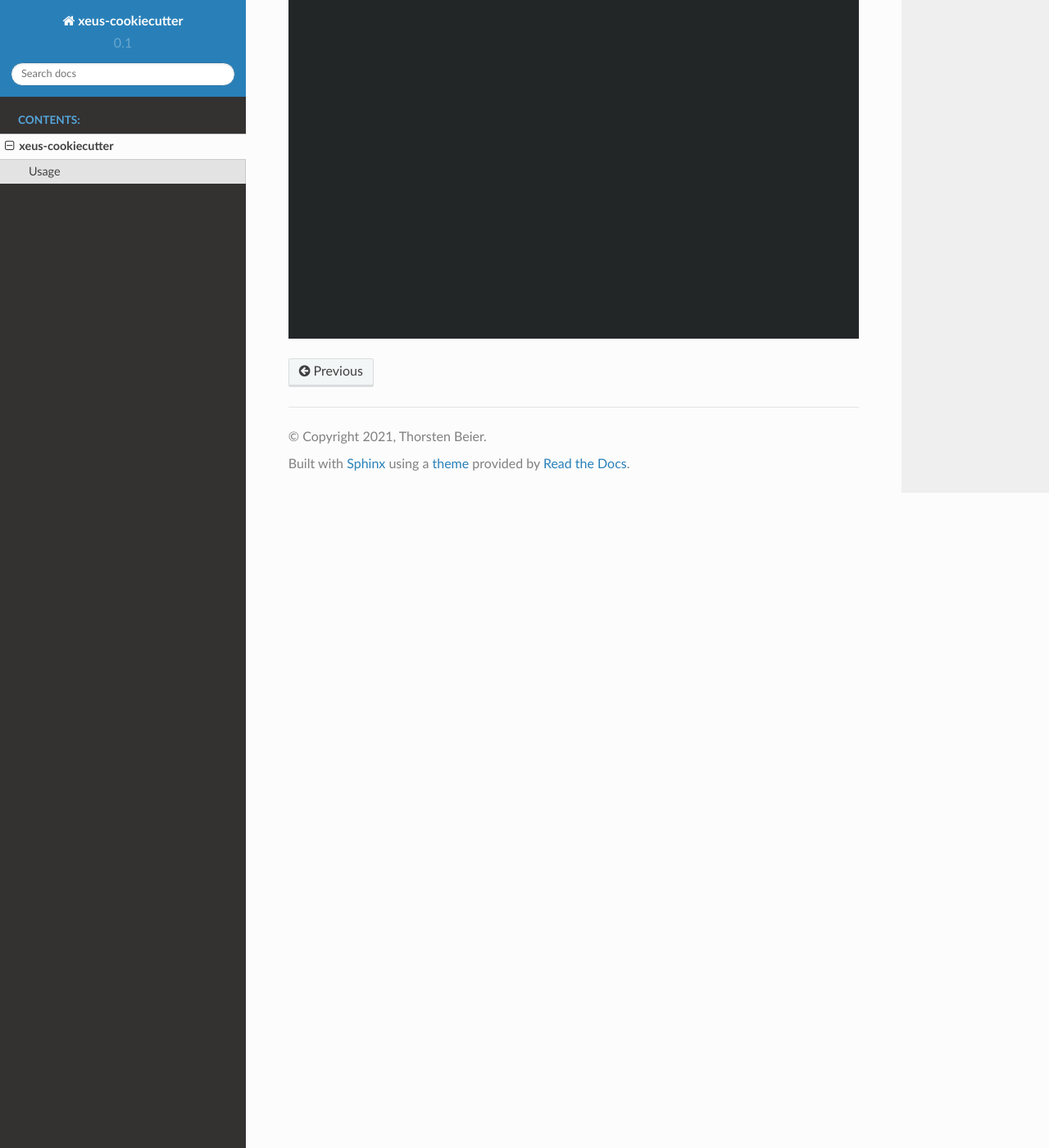
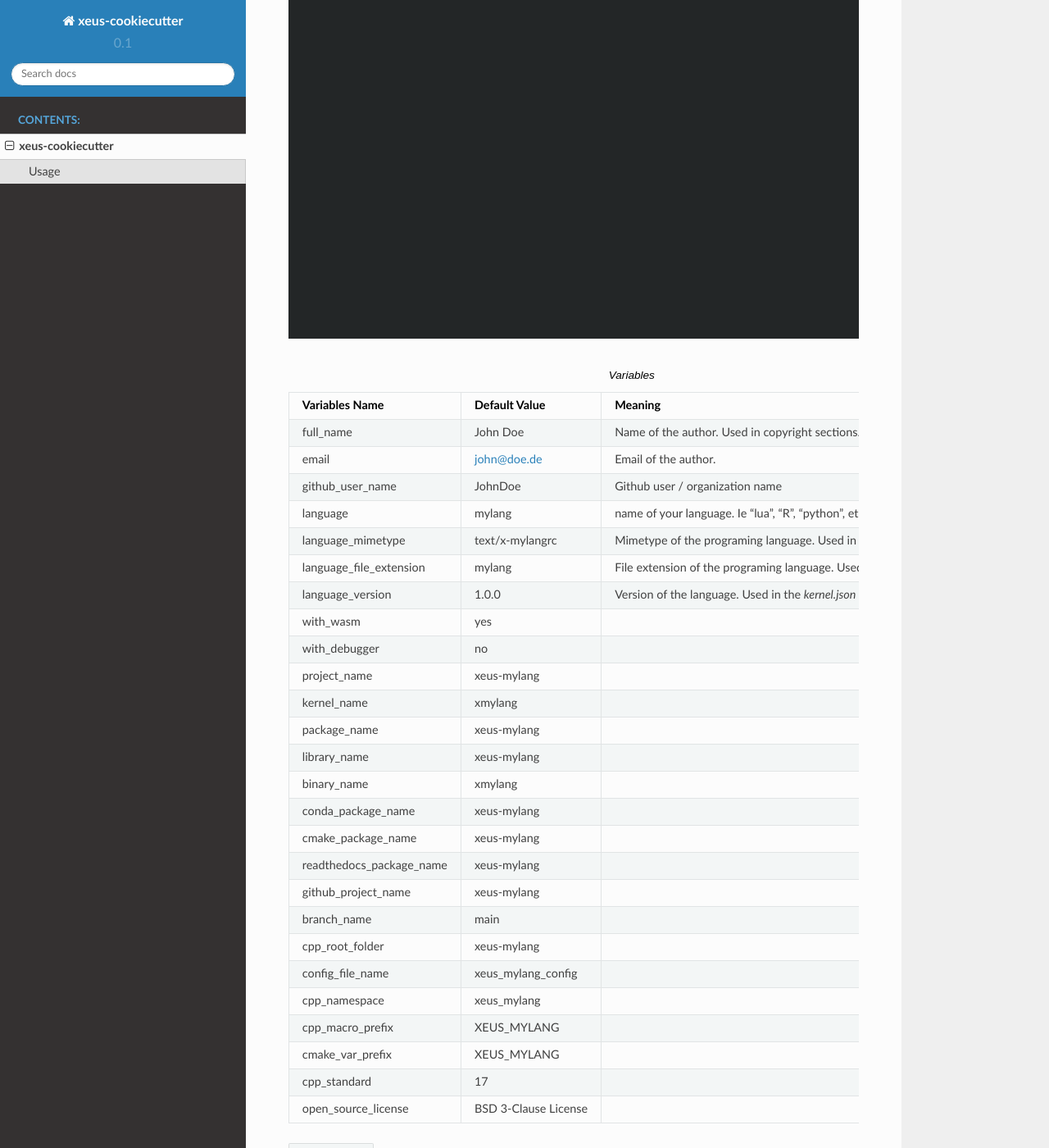
Before and after one commit to jupyter-xeus/xeus-cookiecutter, a Sphinx documentation site: the page built from docs/readme.rst, in a window 1280 px wide and 1400 px high, scrolled down 908 px. Shown: the whole window at 82% size. Built offline with Sphinx 7.4.7 and the Read the Docs theme 2.0.0, drawn with Linux system fonts in a browser that asks for light colours.

Commit message:
creating documentation

```diff
--- a/docs/readme.rst
+++ b/docs/readme.rst
@@ -26,3 +26,117 @@ Usage
 .. image:: term/usage.gif
   :width: 800
   :alt: Alternative text
+
+
+
+
+.. list-table:: Variables
+   :header-rows: 1
+
+   * - Variables Name
+     - Default Value
+     - Meaning
+
+   * - full_name
+     - John Doe
+     - Name of the author. Used in copyright sections.
+
+   * - email
+     - john@doe.de
+     - Email of the author.
+
+   * - github_user_name
+     - JohnDoe
+     - Github user / organization name
+
+   * - language
+     - mylang
+     - name of your language. Ie "lua", "R", "python", etc.
+
+   * - language_mimetype
+     - text/x-mylangrc
+     - Mimetype of the programing language. Used in the `kernel.json` file.
+
+   * - language_file_extension
+     - mylang
+     - File extension of the programing language. Used in the `kernel.json` file.
+
+   * - language_version
+     - 1.0.0
+     - Version of the language. Used in the `kernel.json` file.
+
+   * - with_wasm
+     - yes
+     -
+
+   * - with_debugger
+     - no
+     -
+
+   * - project_name
+     - xeus-mylang
+     -
+
+   * - kernel_name
+     - xmylang
+     -
+
+   * - package_name
+     - xeus-mylang
+     -
+
+   * - library_name
+     - xeus-mylang
+     -
+
+   * - binary_name
+     - xmylang
+     -
+
+   * - conda_package_name
+     - xeus-mylang
+     -
+
+   * - cmake_package_name
+     - xeus-mylang
+     -
+
+   * - readthedocs_package_name
+     - xeus-mylang
+     -
+
+   * - github_project_name
+     - xeus-mylang
+     -
+
+   * - branch_name
+     - main
+     -
+
+   * - cpp_root_folder
+     - xeus-mylang
+     -
+
+   * - config_file_name
+     - xeus_mylang_config
+     -
+
+   * - cpp_namespace
+     - xeus_mylang
+     -
+
+   * - cpp_macro_prefix
+     - XEUS_MYLANG
+     -
+
+   * - cmake_var_prefix
+     - XEUS_MYLANG
+     -
+
+   * - cpp_standard
+     - 17
+     -
+
+   * - open_source_license
+     - BSD 3-Clause License
+     -
```
